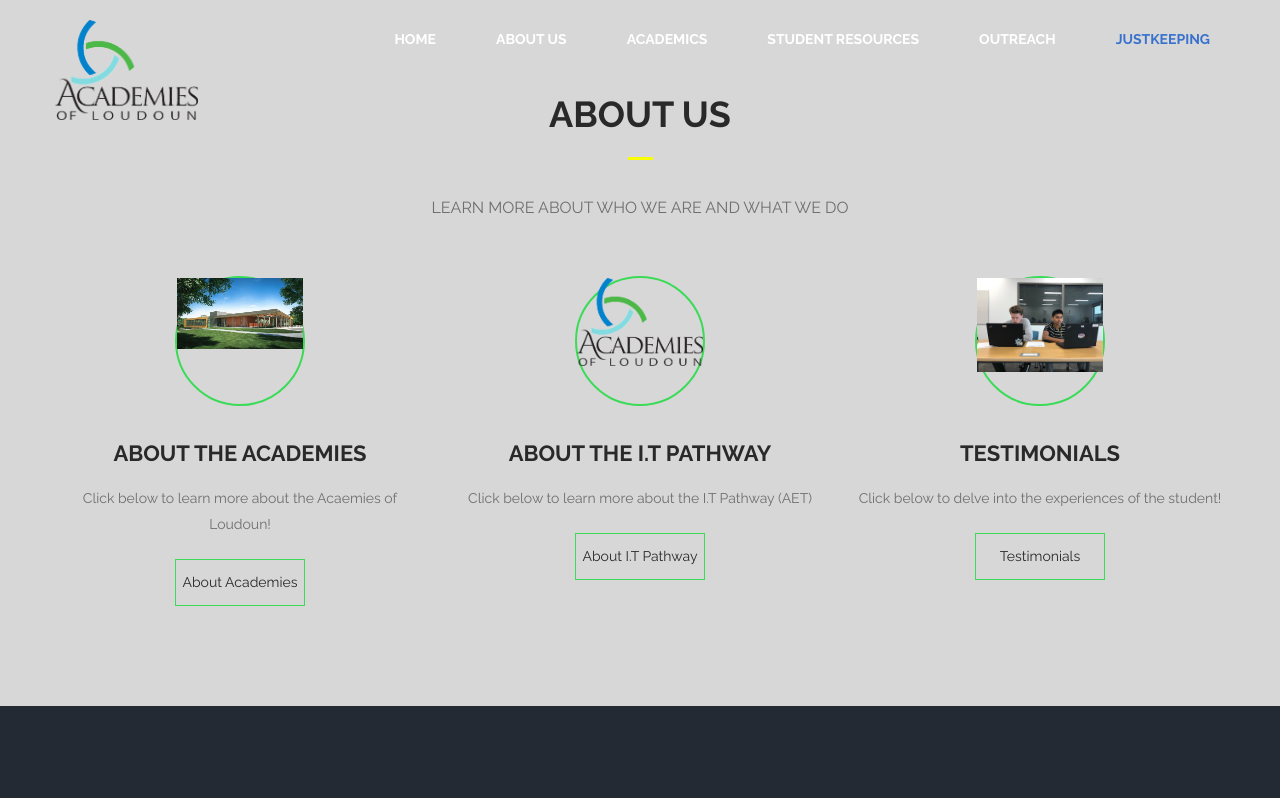
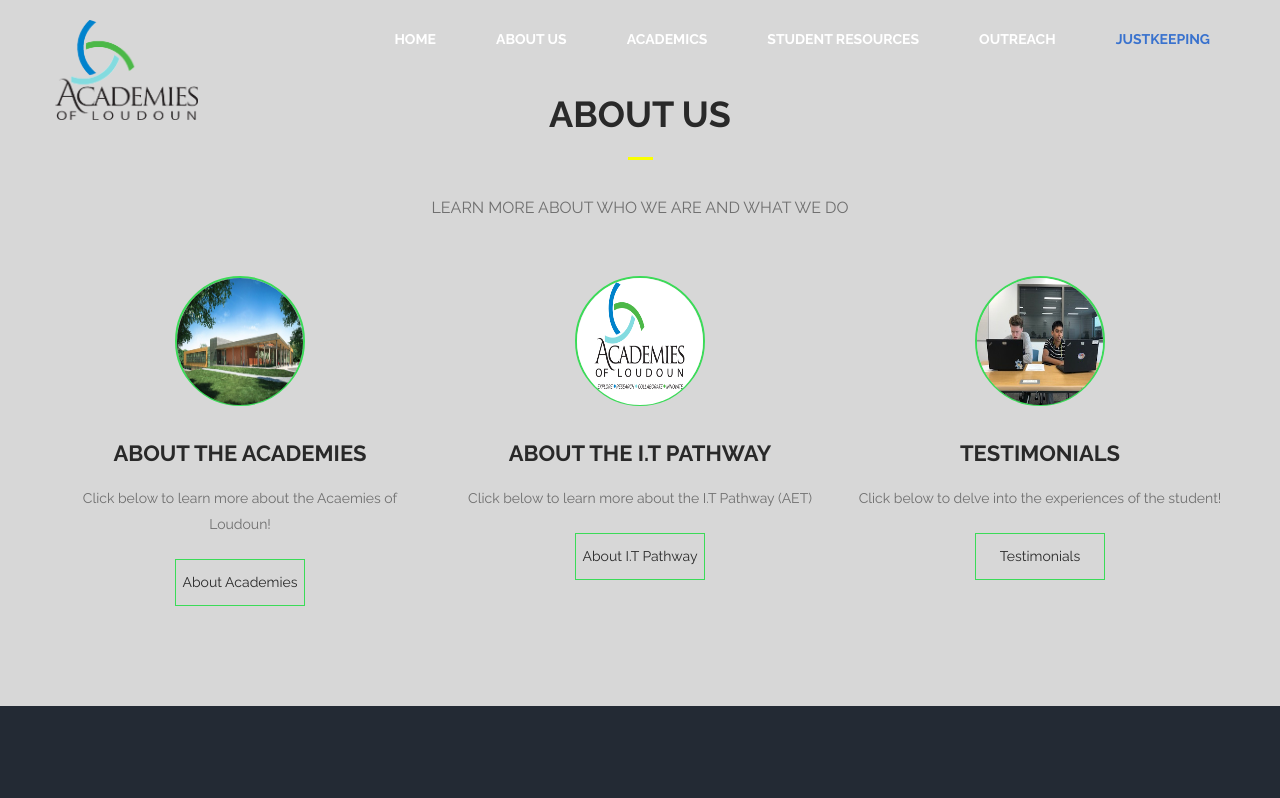
Before and after one commit to MintyFreeesh/AET-IT-Webpage, a plain HTML site: page AboutUs.html in a window 1280 px wide. Shown: the top 798 px of the page. Drawn offline with Linux system fonts and the light colour scheme; some packages are replaced by stand-ins of ours; files whose address does not match are found by name.

Commit message:
Fitting the pictures into the cirlce -- making the rectangular pictures into circular pictures

```diff
--- a/AboutUs.html
+++ b/AboutUs.html
@@ -91,7 +91,7 @@
 						<div class="col-lg-4 col-md-3 col-sm-6">
 							<div class="single-about-content">
 								<div class="icon round-border tran3s">
-									<img src="images/Our images/Cam_Side-Large.jpg" />
+									<img src="images/Our images/Cam_Side-Large.jpg" alt="Academies" class="ACLcirlce image-cropper"/>
 								</div>
 								<h5><a href="#" class="tran3s">About the Academies</a></h5>
 								<p>Click below to learn more about the Acaemies of Loudoun!</p>
@@ -102,7 +102,7 @@
 						<div class="col-lg-4 col-md-3 col-sm-6">
 							<div class="single-about-content">
 								<div class="icon round-border tran3s">
-									<img src="images/logo/AOLtransparent.gif" />
+									<img src="images/logo/ACLlogosquishedfinal.png" alt="Academies of Loudoun" class="ACLcirlce image-cropper"/>
 								</div>
 								<h5><a href="#" class="tran3s">About the I.T Pathway</a></h5>
 								<p>Click below to learn more about the I.T Pathway (AET)</p>
@@ -113,7 +113,7 @@
 						<div class="col-lg-4 col-md-3 col-sm-6">
 							<div class="single-about-content">
 								<div class="icon round-border tran3s">
-									<img src="images/Our images/IMG_3898.jpg" />
+									<img src="images/Our images/IMG_3898.jpg" alt="Academies of Loudoun" class="ACLcirlce image-cropper"/>
 								</div>
 								<h5><a href="#" class="tran3s">Testimonials</a></h5>
 								<p>Click below to delve into the experiences of the student!</p>
--- a/css/style.css
+++ b/css/style.css
@@ -72,6 +72,21 @@
 ***/
 .backGray{
   background-color: rgb(215, 215, 215);
+}
+.image-cropper {
+    width: 100px;
+    height: 127px;
+    position: relative;
+    overflow: hidden;
+    border-radius: 50%;
+}
+.ACLcirlce {
+  display: inline;
+  margin: auto;
+  margin-bottom: 10px;
+  margin-left: auto; //centers the image
+  height: 100%;
+  width: auto;
 }
 /*Use CTRL+F: TORQ,GREEN,BLUE,YELLOW*/
 /*I changed something in vendor/hover.css for the box color*/
```
Also changed, not shown: images/logo/ACLlogosquishedfinal.png (added).
